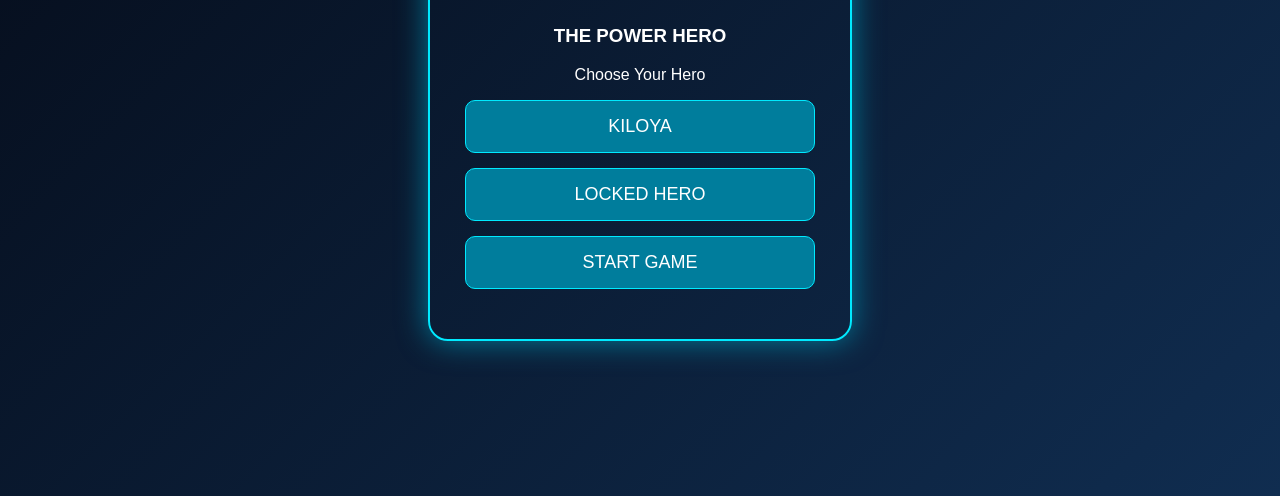
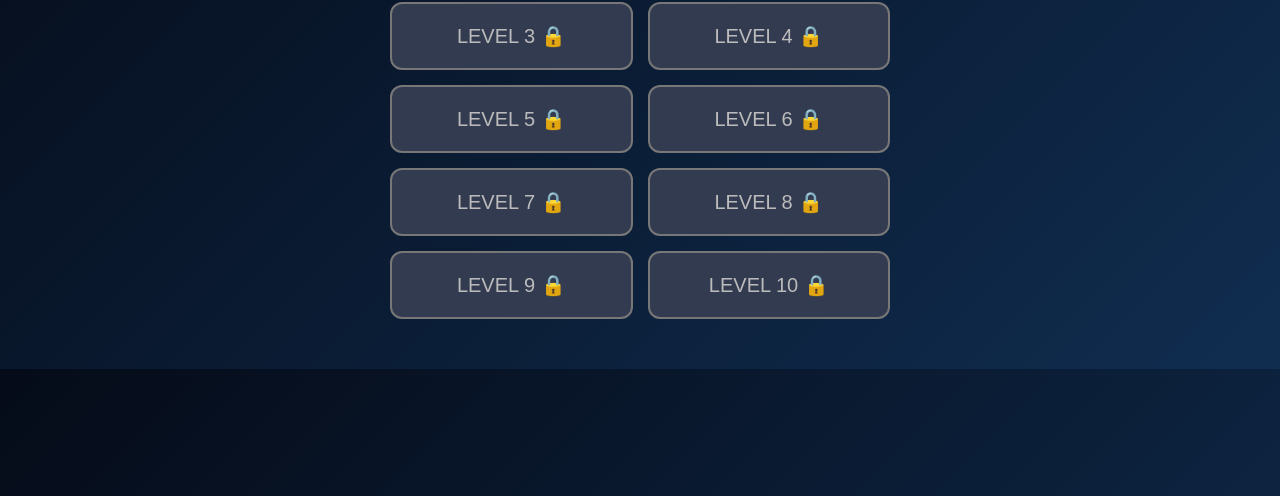
Before and after one commit to jonigour0-debug/kiloya, a plain HTML site: page menu.html in a window 1280 px wide. Shown: the part 304-800 px from the top of the page. Drawn offline with Linux system fonts and the light colour scheme.

Commit message:
Update menu for level selection interface

```diff
--- a/menu.html
+++ b/menu.html
@@ -2,7 +2,7 @@
 <!DOCTYPE html>
 <html>
 <head>
-<title>KILOYA - Main Menu</title>
+<title>KILOYA - Level Select</title>
 <style>
 body {
   margin: 0;
@@ -10,53 +10,62 @@ body {
   color: white;
   font-family: Arial;
   text-align: center;
-  min-height: 100vh;
-  display: grid;
-  place-items: center;
-}
-.menu {
-  padding: 35px;
-  border: 2px solid #00eaff;
-  border-radius: 20px;
-  box-shadow: 0 0 30px #007d9c;
-  width: min(80%,350px);
 }
 h1 {
-  font-size: 55px;
   color: #00eaff;
+  font-size: 50px;
   text-shadow: 0 0 20px #00eaff;
 }
+.container {
+  max-width: 500px;
+  margin: 30px auto;
+  padding: 20px;
+}
+.levels {
+  display: grid;
+  grid-template-columns: repeat(2,1fr);
+  gap: 15px;
+}
 button {
-  display: block;
-  width: 100%;
-  padding: 15px;
-  margin: 15px 0;
+  padding: 20px;
   background: #007d9c;
   color: white;
-  border: 1px solid #00eaff;
-  border-radius: 10px;
-  font-size: 18px;
+  border: 2px solid #00eaff;
+  border-radius: 12px;
+  font-size: 20px;
   cursor: pointer;
 }
 button:hover {
   background: #00aaca;
 }
+.locked {
+  background: #333b50;
+  border-color: #777;
+  color: #bbb;
+}
 </style>
 </head>
 <body>
-<div class="menu">
-  <h1>KILOYA</h1>
-  <h3>THE POWER HERO</h3>
-  <p>Choose Your Hero</p>
-  <button onclick="startGame()">KILOYA</button>
-  <button onclick="alert('More Heroes Coming Soon!')">LOCKED HERO</button>
-  <button onclick="startGame()">START GAME</button>
+
+<div class="container">
+<h1>KILOYA</h1>
+<h2>SELECT YOUR LEVEL</h2>
+
+<div class="levels">
+<button onclick="location.href='index.html'">
+LEVEL 1
+</button>
+
+<button class="locked" onclick="alert('Level 2 Coming Soon!')">LEVEL 2 🔒</button>
+<button class="locked" onclick="alert('Level 3 Coming Soon!')">LEVEL 3 🔒</button>
+<button class="locked" onclick="alert('Level 4 Coming Soon!')">LEVEL 4 🔒</button>
+<button class="locked" onclick="alert('Level 5 Coming Soon!')">LEVEL 5 🔒</button>
+<button class="locked" onclick="alert('Level 6 Coming Soon!')">LEVEL 6 🔒</button>
+<button class="locked" onclick="alert('Level 7 Coming Soon!')">LEVEL 7 🔒</button>
+<button class="locked" onclick="alert('Level 8 Coming Soon!')">LEVEL 8 🔒</button>
+<button class="locked" onclick="alert('Level 9 Coming Soon!')">LEVEL 9 🔒</button>
+<button class="locked" onclick="alert('Level 10 Coming Soon!')">LEVEL 10 🔒</button>
 </div>
-
-<script>
-function startGame() {
-  window.location.href = "index.html";
-}
-</script>
+</div>
 </body>
 </html>
```
